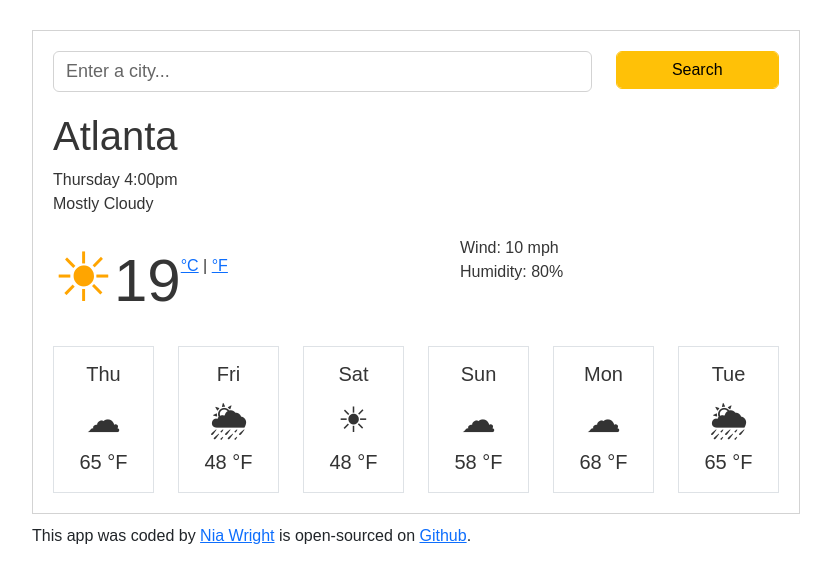
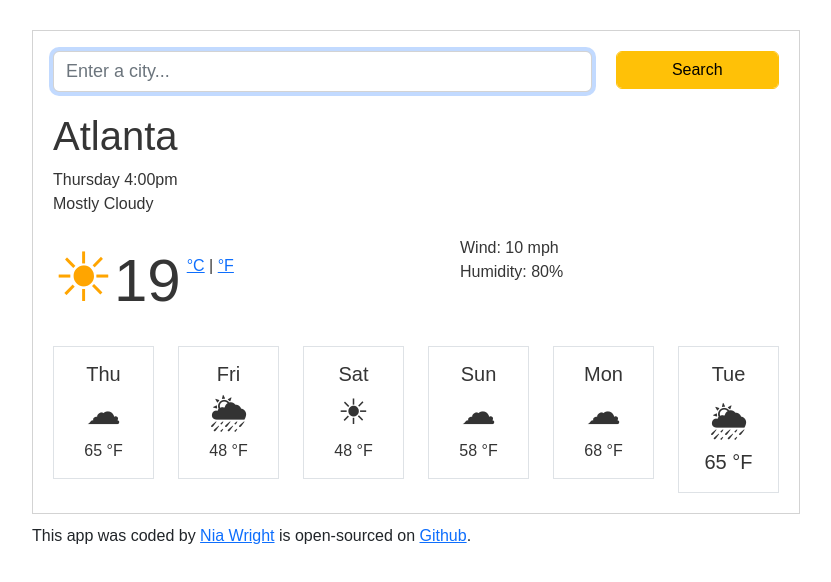
Before and after one commit to nianokia/weather-react, a React (Create React App) app: page / in a window 1280 px wide. Shown: the top 582 px of the page, without its empty margins (224-1055 px from the left). Built offline with nearby package versions, Linux system fonts and the light colour scheme.

Commit message:
Corrected classNames and made App.js simpler

```diff
--- a/src/App.css
+++ b/src/App.css
@@ -9,10 +9,6 @@
   padding: 20px;
   border: 1px solid lightgray;
   color: #353535;
-}
-
-.App .heading {
-  margin: 20px 0;
 }
 
 .App h1 {
--- a/src/App.js
+++ b/src/App.js
@@ -5,25 +5,10 @@ import "bootstrap/dist/css/bootstrap.css";
 import "./App.css";
 
 export default function App() {
-  let appData = {
-    city: "Atlanta",
-    date: "Thursday",
-    time: "4:00",
-    ampm: "pm",
-    description: "Mostly Cloudy",
-  };
   return (
     <div className="App">
       <div className="appContainer">
         <Search />
-        <div className="heading">
-          <h1>{appData.city}</h1>
-          <p>
-            {appData.date} {appData.time}
-            {appData.ampm}
-          </p>
-          <p>{appData.description}</p>
-        </div>
         <Weather />
       </div>
       <footer>
--- a/src/CurrentConditions.css
+++ b/src/CurrentConditions.css
@@ -16,6 +16,7 @@
 .CurrentConditions .units {
   position: relative;
   top: -30px;
+  margin-left: 6px;
 }
 
 .CurrentConditions ul {
--- a/src/Forecast.js
+++ b/src/Forecast.js
@@ -7,38 +7,38 @@ export default function Forecast() {
     <div className="Forecast">
       <div className="row">
         <div className="col-2">
-          <div className="cardBody border fiveDayForecast">
-            <h5 className="cardTitle">Thu</h5>
+          <div className="card-body border fiveDayForecast">
+            <h5 className="card-title">Thu</h5>
             <p className="forecastIcon">☁</p>
-            <p className="cardText">65 °F</p>
+            <p className="card-text">65 °F</p>
           </div>
         </div>
         <div className="col-2">
-          <div className="cardBody border fiveDayForecast">
-            <h5 className="cardTitle">Fri</h5>
+          <div className="card-body border fiveDayForecast">
+            <h5 className="card-title">Fri</h5>
             <p className="forecastIcon">🌦</p>
-            <p className="cardText">48 °F</p>
+            <p className="card-text">48 °F</p>
           </div>
         </div>
         <div className="col-2">
-          <div className="cardBody border fiveDayForecast">
-            <h5 className="cardTitle">Sat</h5>
+          <div className="card-body border fiveDayForecast">
+            <h5 className="card-title">Sat</h5>
             <p className="forecastIcon">☀</p>
-            <p className="cardText">48 °F</p>
+            <p className="card-text">48 °F</p>
           </div>
         </div>
         <div className="col-2">
-          <div className="cardBody border fiveDayForecast">
-            <h5 className="cardTitle">Sun</h5>
+          <div className="card-body border fiveDayForecast">
+            <h5 className="card-title">Sun</h5>
             <p className="forecastIcon">☁</p>
-            <p className="cardText">58 °F</p>
+            <p className="card-text">58 °F</p>
           </div>
         </div>
         <div className="col-2">
-          <div className="cardBody border fiveDayForecast">
-            <h5 className="cardTitle">Mon</h5>
+          <div className="card-body border fiveDayForecast">
+            <h5 className="card-title">Mon</h5>
             <p className="forecastIcon">☁</p>
-            <p className="cardText">68 °F</p>
+            <p className="card-text">68 °F</p>
           </div>
         </div>
         <div className="col-2">
--- a/src/Search.js
+++ b/src/Search.js
@@ -12,13 +12,14 @@ export default function Search() {
             <input
               className="search-box form-control"
               type="search"
-              value="Enter a city..."
+              placeholder="Enter a city..."
+              autoFocus="on"
             />
           </div>
           <div className="col-3">
             <input
-              className="btn btn-warning btn-search form-control"
-              type="sumbit"
+              className="btn btn-warning btn-search form-control w-100"
+              type="submit"
               value="Search"
             />
           </div>
--- /dev/null
+++ b/src/Weather.css
@@ -0,0 +1,3 @@
+.Weather .heading {
+  margin: 20px 0;
+}
--- a/src/Weather.js
+++ b/src/Weather.js
@@ -2,9 +2,26 @@ import React from "react";
 import CurrentConditions from "./CurrentConditions";
 import Forecast from "./Forecast";
 
+import "./Weather.css";
+
 export default function Weather() {
+  let appData = {
+    city: "Atlanta",
+    date: "Thursday",
+    time: "4:00",
+    ampm: "pm",
+    description: "Mostly Cloudy",
+  };
   return (
     <div className="Weather">
+      <div className="heading">
+        <h1>{appData.city}</h1>
+        <p>
+          {appData.date} {appData.time}
+          {appData.ampm}
+        </p>
+        <p>{appData.description}</p>
+      </div>
       <CurrentConditions temperature={19} wind={10} humidity={80} />
       <Forecast />
     </div>
```
